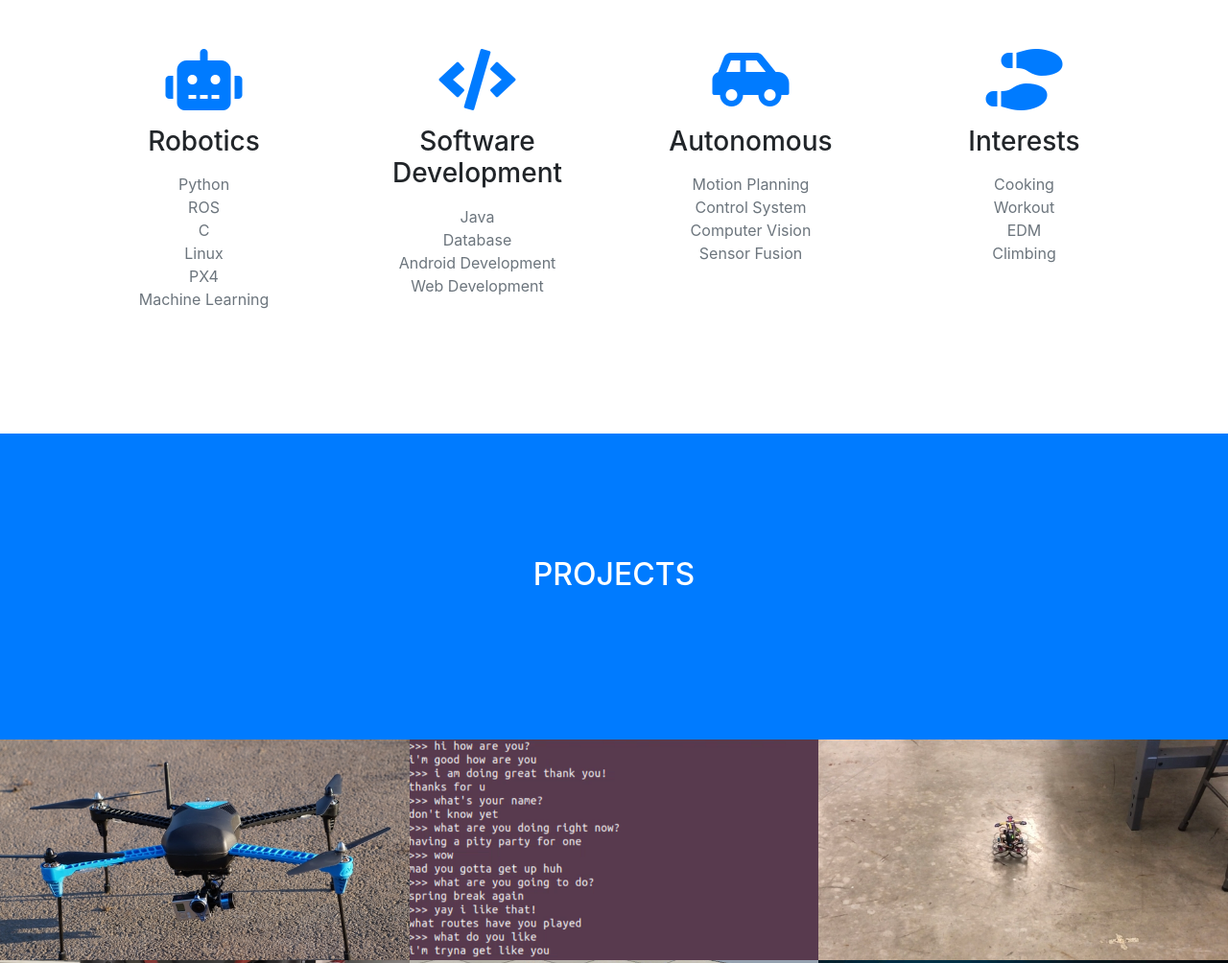
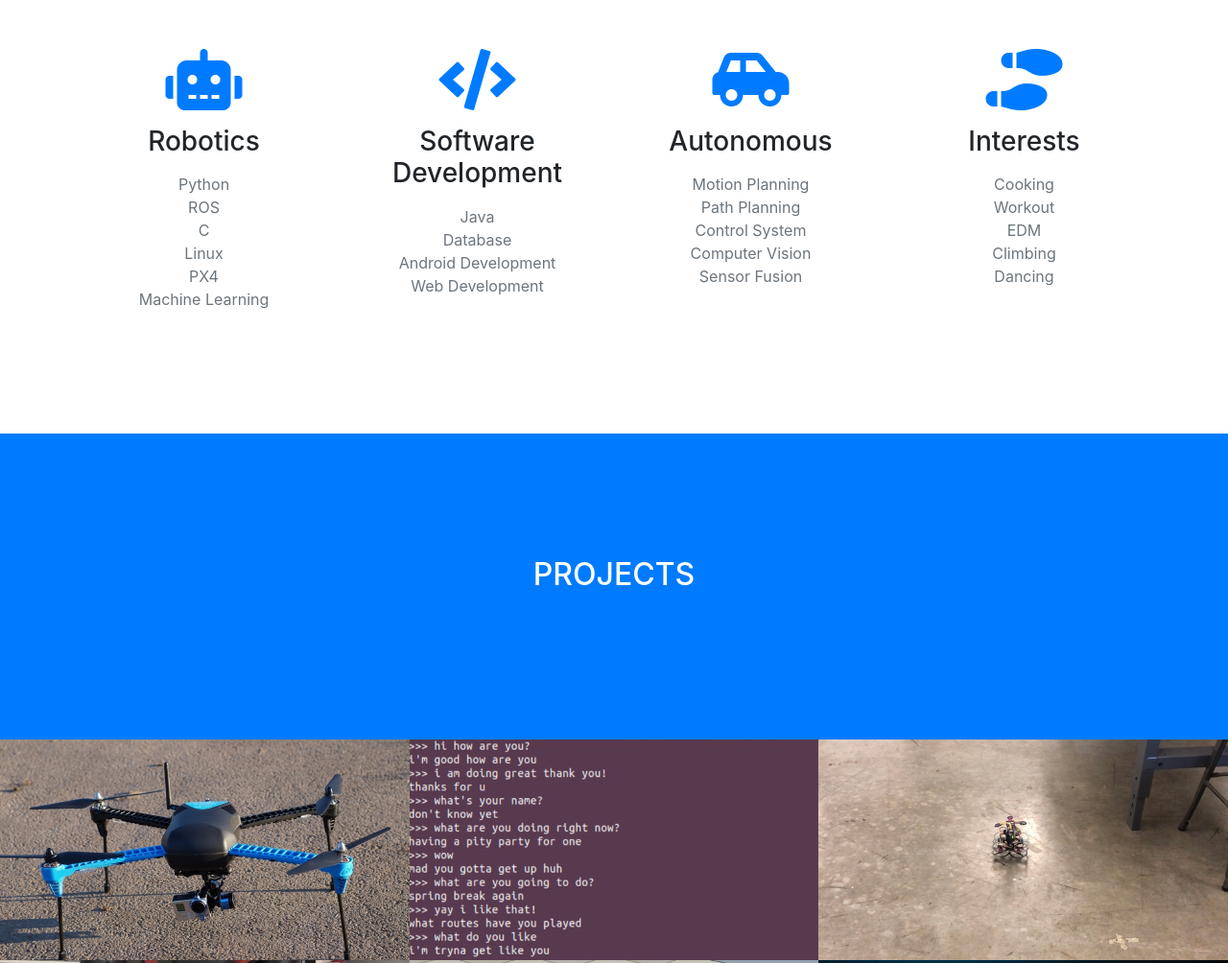
Before and after one commit to yuchnw/yuchnw.github.io, a website with bundled scripts: page index.html in a window 1280 px wide. Shown: the part 1514-2518 px from the top of the page at 96% size. Built offline with nearby package versions, Linux system fonts and the light colour scheme; files whose address does not match are found by name.

Commit message:
Update skill

```diff
--- a/index.html
+++ b/index.html
@@ -131,6 +131,7 @@
               <i class="fas fa-4x fa-car-side text-primary mb-3 sr-icon-3"></i>
               <h3 class="mb-3">Autonomous</h3>
               <p class="text-muted mb-0">Motion Planning</p>
+              <p class="text-muted mb-0">Path Planning</p>
               <p class="text-muted mb-0">Control System</p>
               <p class="text-muted mb-0">Computer Vision</p>
               <p class="text-muted mb-0">Sensor Fusion</p>
@@ -144,6 +145,7 @@
               <p class="text-muted mb-0">Workout</p>
               <p class="text-muted mb-0">EDM</p>
               <p class="text-muted mb-0">Climbing</p>
+              <p class="text-muted mb-0">Dancing</p>
             </div>
           </div>
         </div>
```
